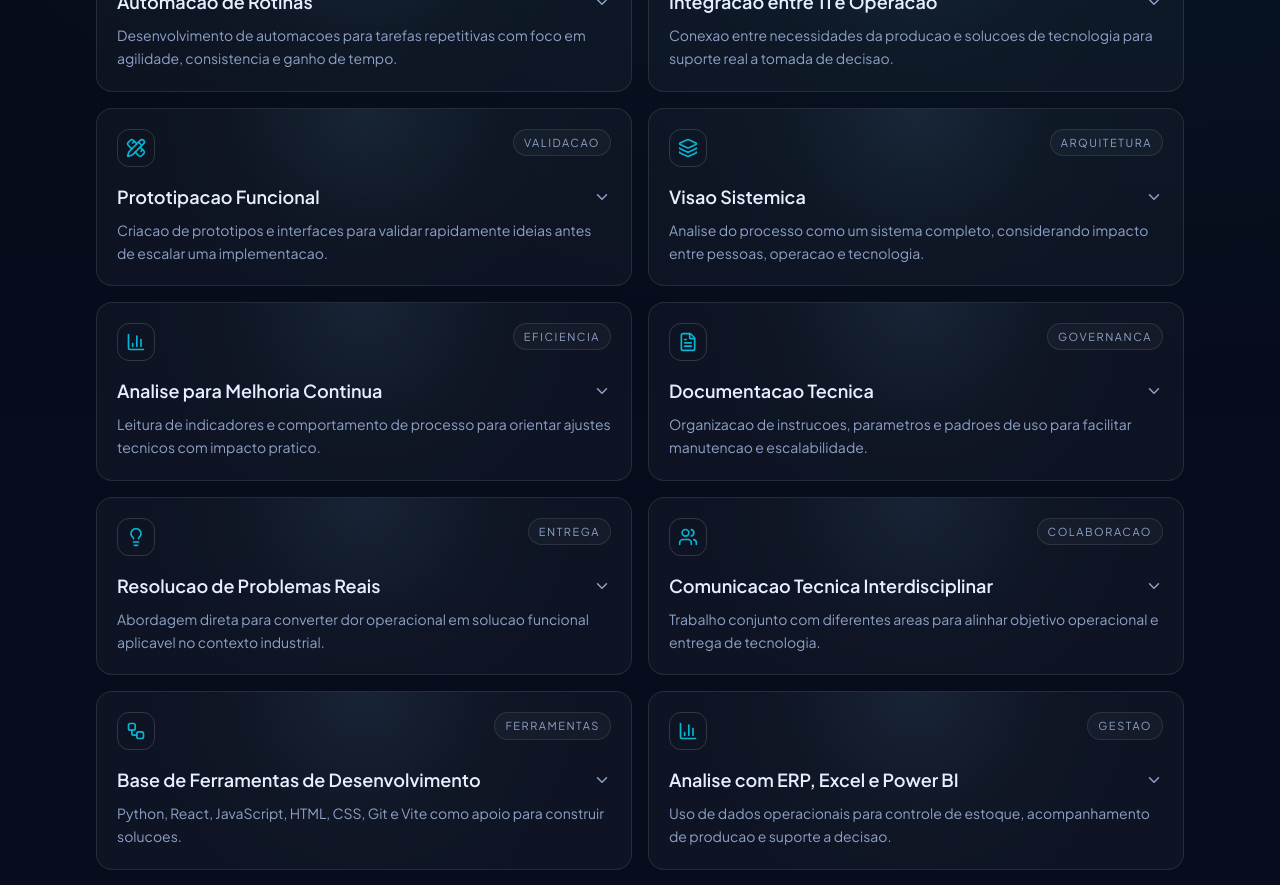
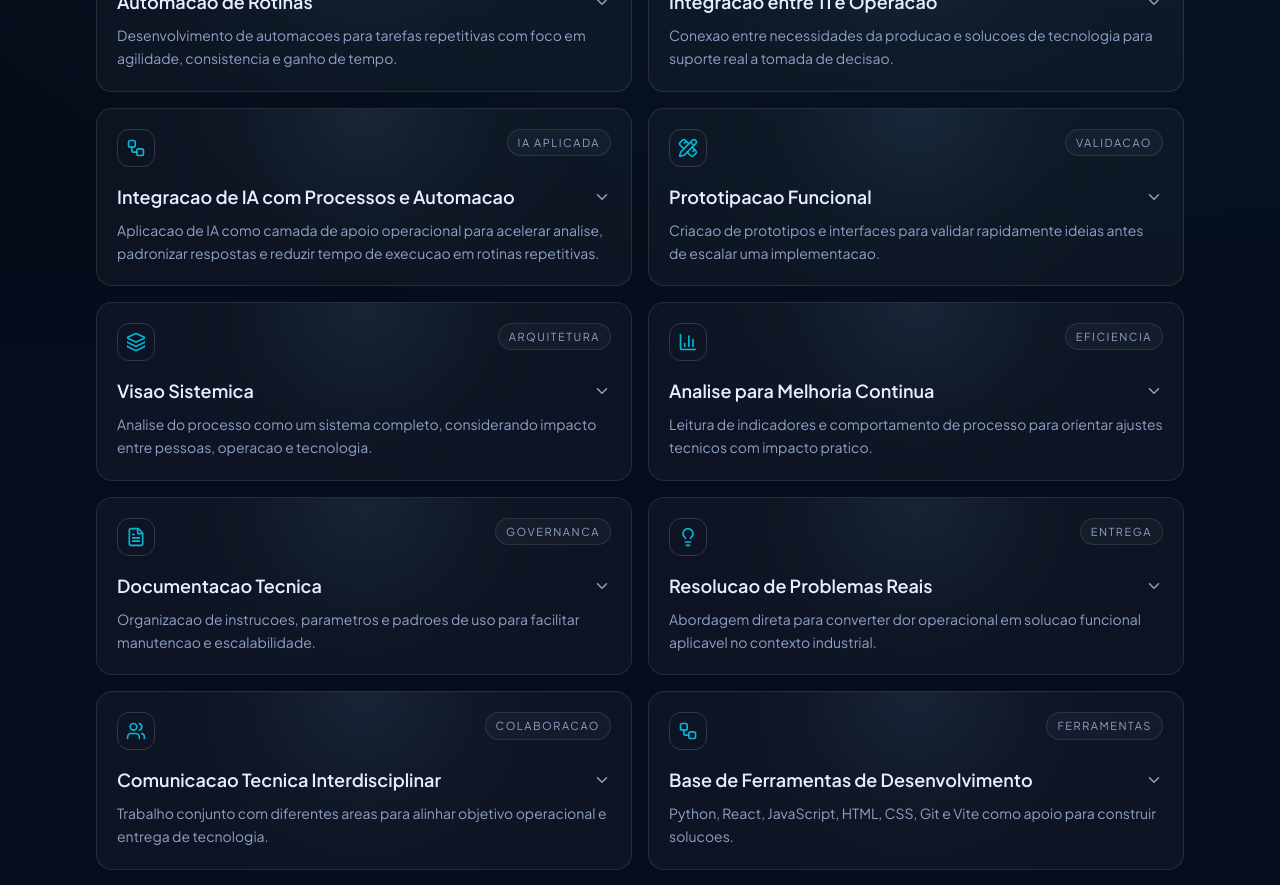
Before and after one commit to MateusMoller/Portif-lio, a React (Vite) app: page / in a window 1280 px wide. Shown: the part 1940-2825 px from the top of the page. Built offline with nearby package versions, Linux system fonts and the light colour scheme.

Commit message:
feat: add AI integration competency case

```diff
--- a/src/data/portfolioData.js
+++ b/src/data/portfolioData.js
@@ -102,6 +102,19 @@ export const portfolioData = {
         'Traducao de demanda operacional em requisito tecnico objetivo.',
         'Conexao de dados entre setores e ferramentas internas.',
         'Solucoes pensadas para adocao simples pela equipe.',
+      ],
+    },
+    {
+      name: 'Integracao de IA com Processos e Automacao',
+      icon: 'integration',
+      category: 'IA Aplicada',
+      summary:
+        'Aplicacao de IA como camada de apoio operacional para acelerar analise, padronizar respostas e reduzir tempo de execucao em rotinas repetitivas.',
+      details: [
+        'Case de referencia: uso de IA para transformar solicitacoes operacionais em passos padronizados de execucao.',
+        'Combinacao de IA com automacoes para triagem de demandas e priorizacao de tarefas.',
+        'Apoio a documentacao tecnica com sugestoes de fluxo, checklist e melhorias continuas.',
+        'Foco em IA como suporte de processo: com validacao humana e impacto real na rotina.',
       ],
     },
     {
```
